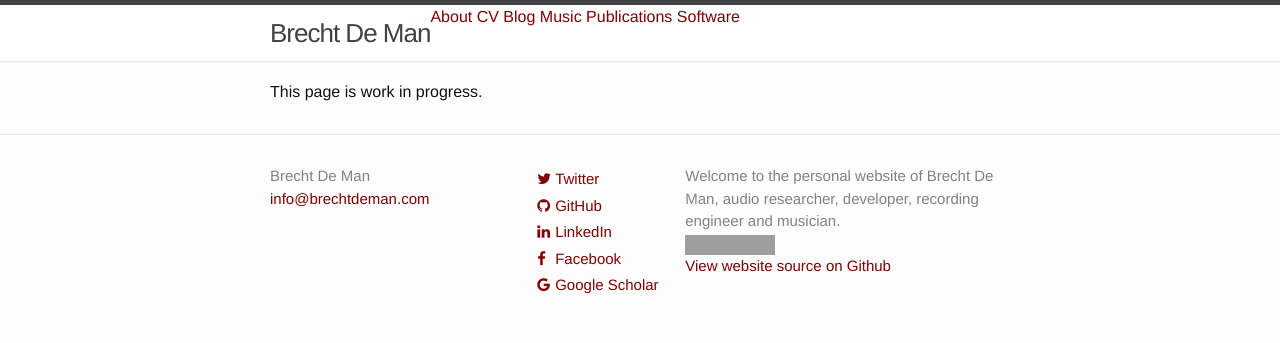
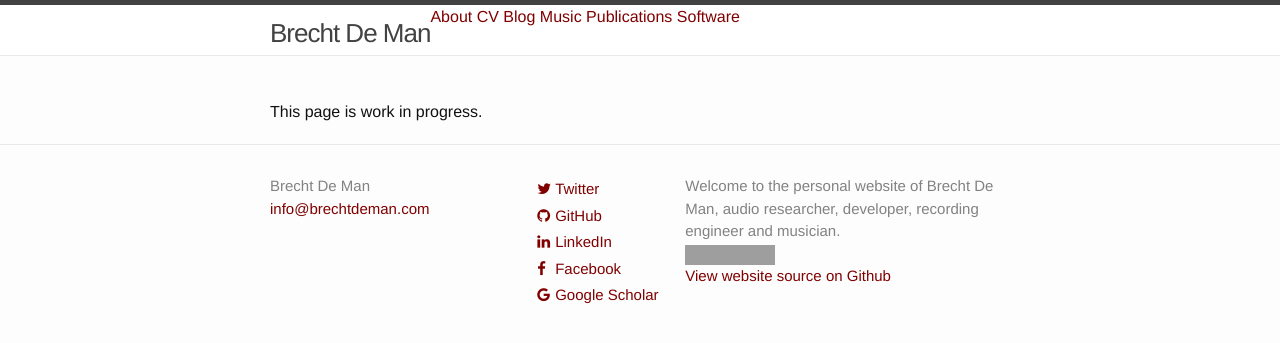
Before and after one commit to BrechtDeMan/BrechtDeMan.github.io, a Jekyll site: the page built from index.html, in a window 1280 px wide. Shown: the top 343 px of the page. Built offline with Jekyll 4.4.1, drawn with Linux system fonts in a browser that asks for light colours; nearby versions of some CDN libraries; grey boxes are pictures that could not be loaded.

Commit message:
Manually add padding to top and bottom page-content

```diff
--- a/_sass/_layout.scss
+++ b/_sass/_layout.scss
@@ -4,7 +4,8 @@
 .site-header {
     border-top: 5px solid $grey-color-dark;
     border-bottom: 1px solid $grey-color-light;
-    min-height: 20px;
+    //min-height: 20px;
+    height: 50px;
 
     // Positioning context for the mobile navigation icon
     position: fixed;
@@ -177,7 +178,8 @@
  * Page content
  */
 .page-content {
-    padding: $spacing-unit 0;
+    //padding: $spacing-unit 0; // used to be
+    padding: 50px 0 20px 0;
 }
 
 .page-heading {
```
